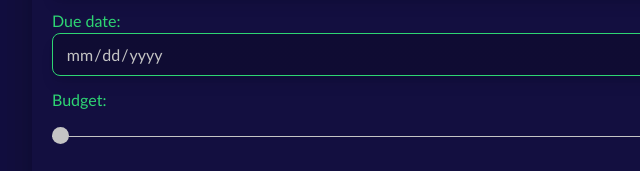
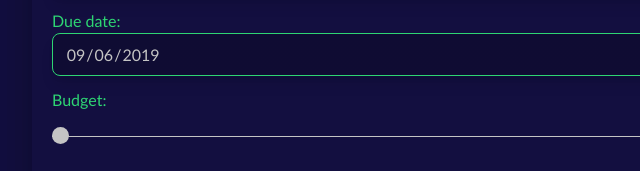
Before and after one commit to mrassili/myportfolio, a Gatsby site: page /contact in a window 1280 px wide. Shown: the part 303-474 px from the top of the page, 0-640 px from the left. Built offline with nearby package versions, Linux system fonts and the light colour scheme; Gatsby itself is replaced by a stand-in of ours.

Commit message:
fix date picker

```diff
--- a/src/pages/contact.js
+++ b/src/pages/contact.js
@@ -15,6 +15,8 @@ class Contact extends React.Component {
 
   render() {
     const { budget } = this.state
+    let today = new Date()
+    let twoMosFromToday = new Date(today.setMonth(today.getMonth() + 2))
     return (
       <Layout>
         <section className="text-base font-normal font-lato bg-navy absolute top-2rem bottom-2rem left-2rem right-2rem z-10  shadow-multi2xl">
@@ -63,6 +65,7 @@ class Contact extends React.Component {
                   name="due_date"
                   type="date"
                   className={classNames(styles.date)}
+                  value={twoMosFromToday.toISOString().substr(0, 10)}
                 />
               </label>
             </div>
```
